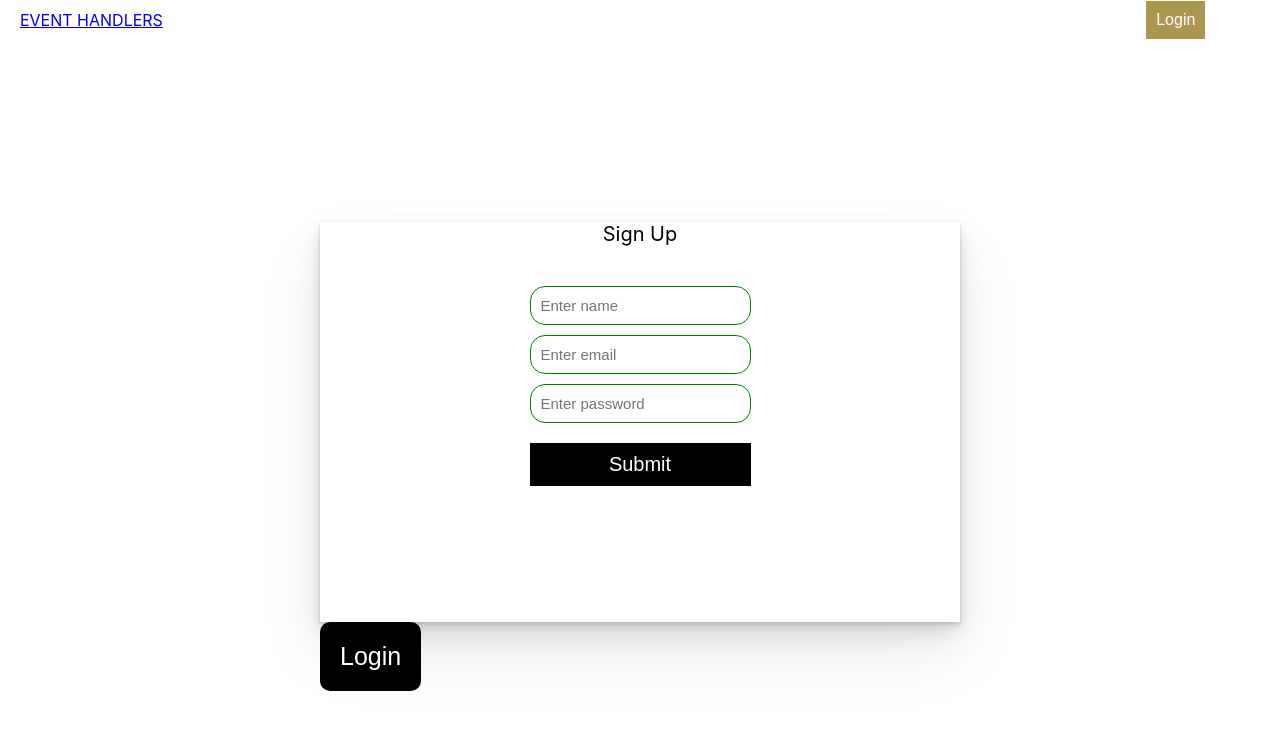
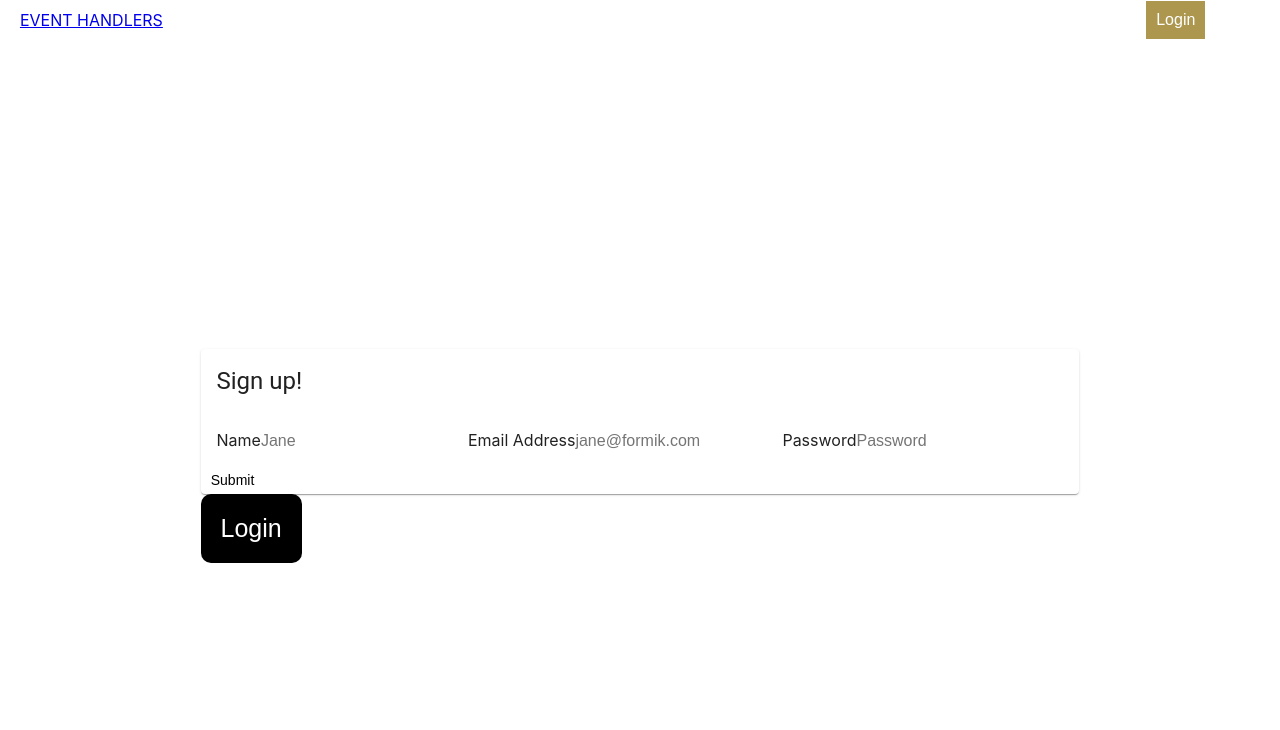
Before and after one commit to GobiShanthan/eventhandlers, a React (Create React App) app: page /auth in a window 1280 px wide. Shown: the top 730 px of the page. Built offline with nearby package versions, Linux system fonts and the light colour scheme.

Commit message:
Add signup form using formik

```diff
--- /dev/null
+++ b/src/components/SignUpForm/SignUpForm.jsx
@@ -0,0 +1,163 @@
+import React from 'react';
+import { Formik, Form, useField } from 'formik';
+import * as Yup from 'yup';
+import { useDispatch } from "react-redux";
+import { signupUser } from "../../redux/apiCalls/signup";
+
+import {
+    Grid,
+    makeStyles,
+    Card,
+    CardContent,
+    MenuItem,
+    InputLabel,
+    Select,
+    CardActions,
+    Button,
+    CardHeader,
+    FormControl,
+  } from "@material-ui/core"
+
+
+const MyTextInput = ({ label, ...props }) => {
+  const [field, meta] = useField(props);
+  return (
+    <>
+      <label htmlFor={props.id || props.name}>{label}</label>
+      <input className="text-input" {...field} {...props} />
+      {meta.touched && meta.error ? (
+        <div className="error">{meta.error}</div>
+      ) : null}
+    </>
+  );
+};
+
+const MyCheckbox = ({ children, ...props }) => {
+  const [field, meta] = useField({ ...props, type: 'checkbox' });
+  return (
+    <div>
+      <label className="checkbox-input">
+        <input type="checkbox" {...field} {...props} />
+        {children}
+      </label>
+      {meta.touched && meta.error ? (
+        <div className="error">{meta.error}</div>
+      ) : null}
+    </div>
+  );
+};
+
+const MySelect = ({ label, ...props }) => {
+  const [field, meta] = useField(props);
+  return (
+    <div>
+      <label htmlFor={props.id || props.name}>{label}</label>
+      <select {...field} {...props} />
+      {meta.touched && meta.error ? (
+        <div className="error">{meta.error}</div>
+      ) : null}
+    </div>
+  );
+};
+
+const lowercaseRegEx = /(?=.*[a-z])/
+const uppercaseRegEx = /(?=.*[A-Z])/
+const numericRegEx = /(?=.*[0-9])/
+const lengthRegEx = /(?=.{6,})/
+
+
+const SignupForm = () => {
+    const dispatch = useDispatch();
+  return (
+    <>
+    <Card>
+    <CardHeader title="Sign up!"></CardHeader>
+      <Formik
+        initialValues={{
+          name: '',
+          email: '',
+          password: '',
+        //   isVendor: false,
+        //   vendorType: '',
+        }}
+        validationSchema={Yup.object({
+          name: Yup.string()
+            .max(15, 'Must be 15 characters or less')
+            .required('Required'),
+          email: Yup.string()
+            .email('Invalid email address')
+            .required('Required'),
+            password: Yup.string()
+            .matches(lowercaseRegEx, "Must contain one lowercase alphabetical character!")
+            .matches(uppercaseRegEx, "Must contain one uppercase alphabetical character!")
+            .matches(numericRegEx, "Must contain one numeric character!")
+            .matches(lengthRegEx, "Must contain 6 characters!")
+            .required("Required!"),
+        //   isVendor: Yup.boolean(),
+        //   vendorType: Yup.string()
+        //     .oneOf(
+        //       ['venue', 'caterer', 'photographer', 'decor'],
+        //       'Invalid Vendor Type'
+        //     ),
+        })}
+        onSubmit={ async (values, { setSubmitting }) => {
+        //   setTimeout(() => {
+        //     alert(JSON.stringify(values, null, 2));
+        //     setSubmitting(false);
+        //   }, 400);
+            console.log(values);
+            await signupUser(
+              {
+                name: values.name,
+                email: values.email,
+                password: values.password,
+              },
+              dispatch
+            );
+        }}
+      >
+        <Form>
+            <CardContent>
+
+          <MyTextInput
+            label="Name"
+            name="name"
+            type="text"
+            placeholder="Jane"
+          />
+
+          <MyTextInput
+            label="Email Address"
+            name="email"
+            type="email"
+            placeholder="jane@formik.com"
+          />
+
+          <MyTextInput
+            label="Password"
+            name="password"
+            type="text"
+            placeholder="Password"
+          />
+
+          {/* <MyCheckbox name="isVendor">Are you a vendor?</MyCheckbox> */}
+
+          {/* <MySelect label="Vendor Type" name="vendorType">
+            <option value="">Select a vendor type</option>
+            <option value="venue">Venue</option>
+            <option value="caterer">Caterer</option>
+            <option value="photographer">Photographer</option>
+            <option value="decor">Decor</option>
+          </MySelect> */}
+            </CardContent>
+
+
+          <Button><button type="submit">Submit</button></Button>
+        </Form>
+      </Formik>
+    </Card>
+    </>
+  );
+};
+
+export default SignupForm
--- a/src/pages/Auth/AuthPage.jsx
+++ b/src/pages/Auth/AuthPage.jsx
@@ -2,7 +2,7 @@ import {useState, useEffect } from 'react'
 import {useSelector} from 'react-redux'
 import {useNavigate} from 'react-router-dom'
 import Login from '../../components/Login/Login'
-import SignUp from '../../components/Signup/SignUp'
+import SignUpForm from '../../components/SignUpForm/SignUpForm'
 
 import {
     AuthContainer,
@@ -28,7 +28,7 @@ const AuthPage = () => {
   return (
     <AuthContainer>
         <AuthFormWrapper>
-        {login? <Login /> :<SignUp />}
+        {login? <Login /> :<SignUpForm />}
         <AuthButton onClick={()=>setLogin(!login)}>{login?'SignUp':'Login'}</AuthButton>
         </AuthFormWrapper>
     </AuthContainer>
--- a/src/pages/Auth/AuthPage.styled.jsx
+++ b/src/pages/Auth/AuthPage.styled.jsx
@@ -5,7 +5,7 @@ export const AuthContainer = styled(motion.div)`
 margin-top:7vh;
 height:100vh;
 width:100vw;
-color:white;
+color:black;
 display:flex;
 justify-content:center;
 align-items:center;
```
Also changed, not shown: package.json (+4 -4 lines), src/components/SignUpForm/SignUpForm.styled.jsx (added, +8 -0 lines), 1 other file (tests, documents, lock files or other folders).
